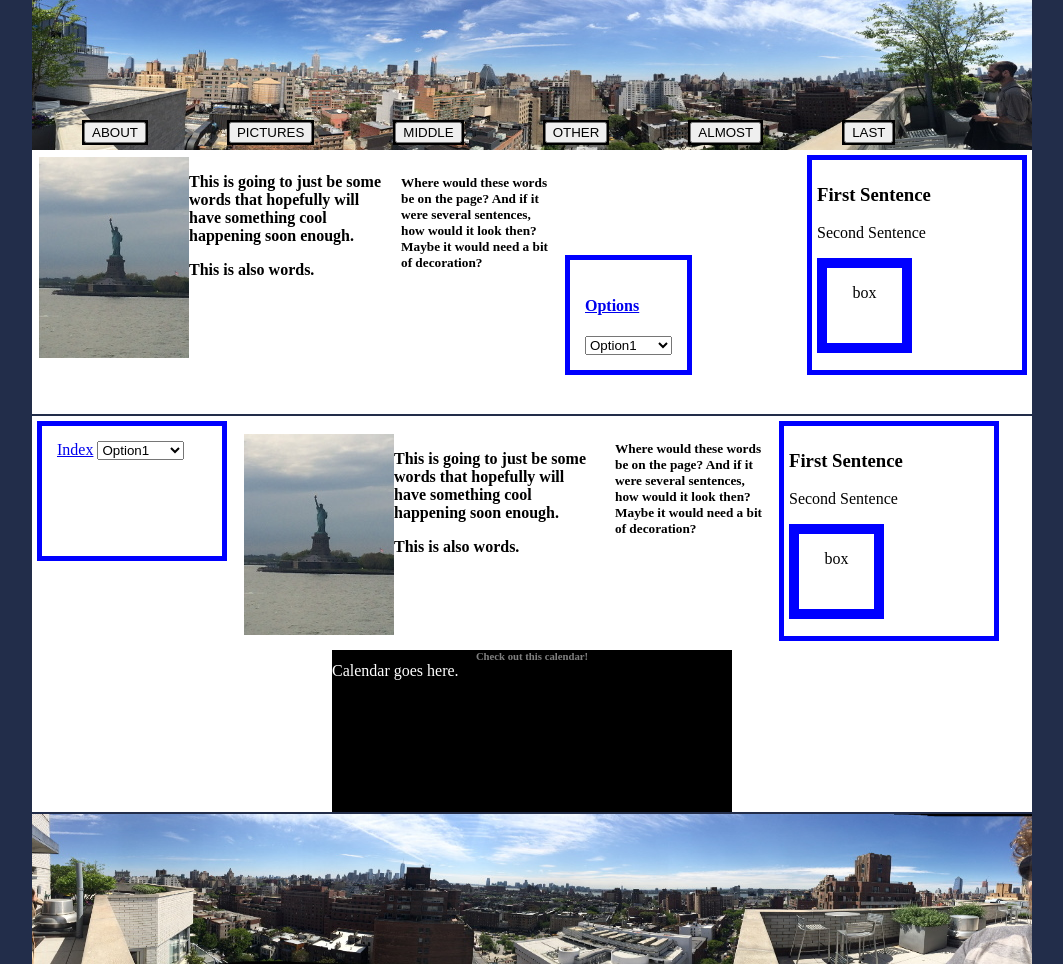
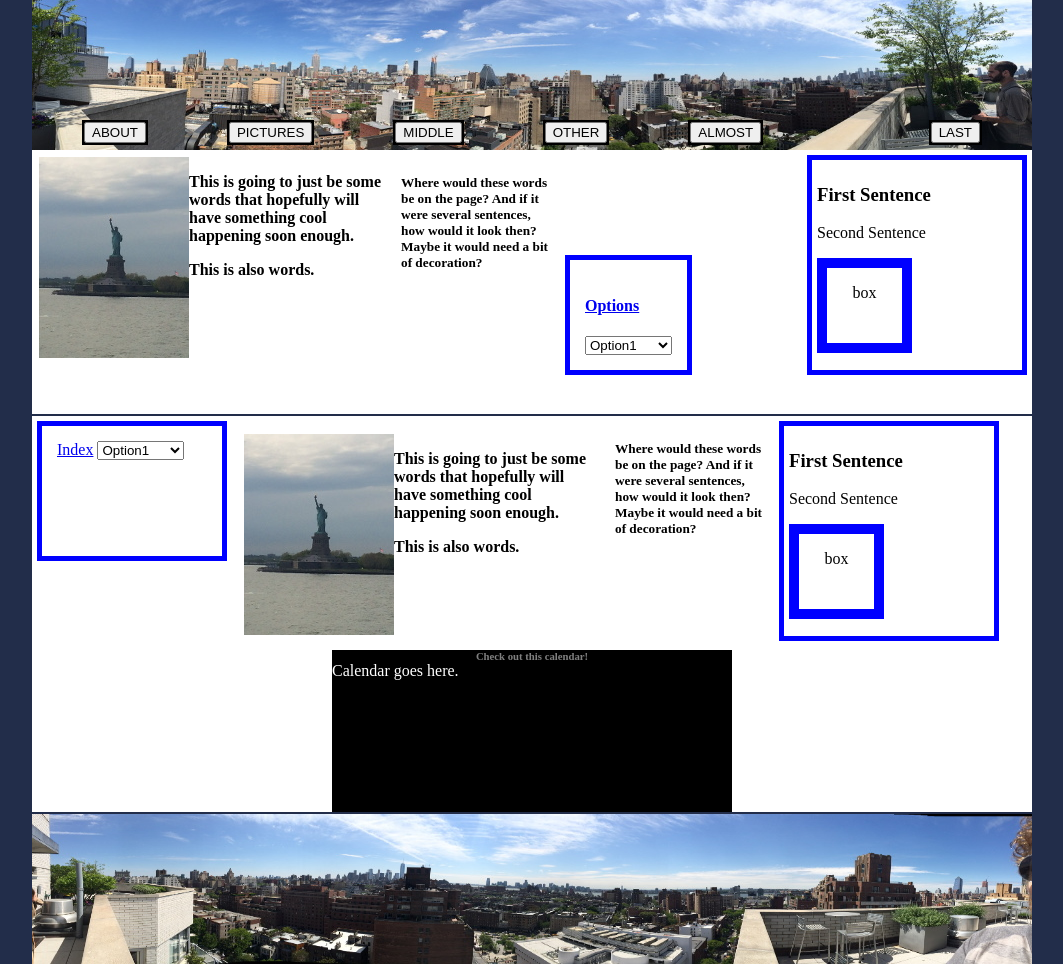
Before and after one commit to sunnyfairly/practice, a plain HTML site: page index.html in a window 1280 px wide. Shown: the whole page, without its empty margins (108-1171 px from the left). Drawn offline with Linux system fonts and the light colour scheme.

Commit message:
fixlastbuttonbetter

```diff
--- a/css.css
+++ b/css.css
@@ -65,7 +65,8 @@ ul {
 	display: block;
 }
 .dropboxlast {
-	margin: 120 25 0 50;
+	margin: 120 50 0 50;
+	float: right;
 }
 .dropbtn {
 	width: 200px;
```
